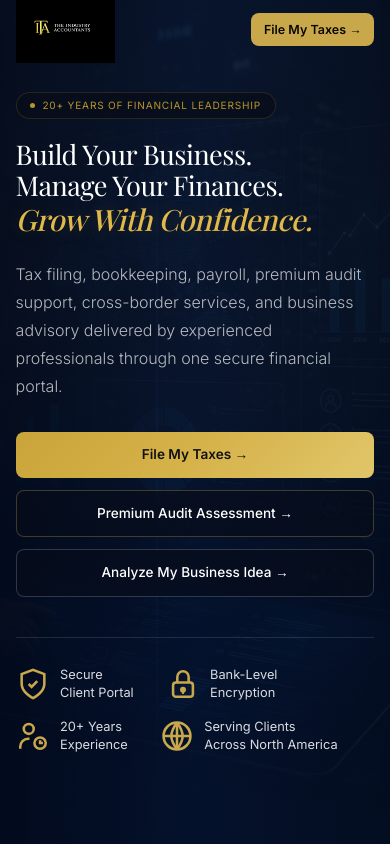
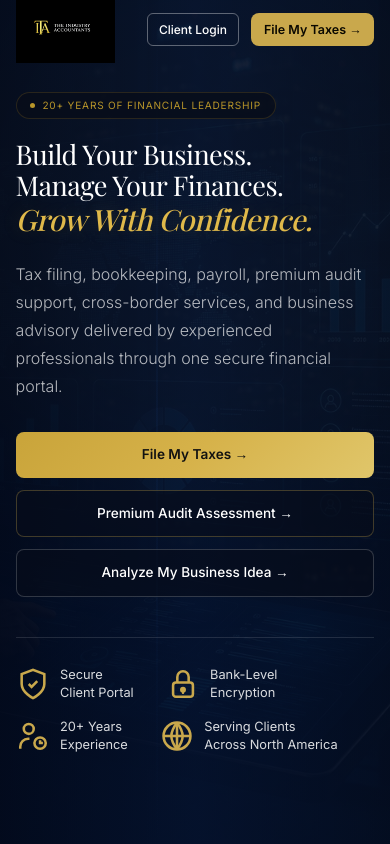
Before and after one commit to industryaccountants/industry-accountants-site, a website: page index.html in a window 390 px wide. Shown: the top 844 px of the page. Drawn offline with nearby package versions, Linux system fonts and the light colour scheme; a web font is replaced by a local one.

Commit message:
fix: show Client Login on mobile

```diff
--- a/index.html
+++ b/index.html
@@ -177,7 +177,7 @@
       /* ── NAV ── */
       nav{padding:0 4vw!important;height:60px}
       .nav-links{display:none!important}
-      .btn-ghost{display:none!important}
+      .btn-ghost{font-size:.75rem!important;padding:.35rem .7rem!important;border-radius:6px!important}
       .btn-navy{font-size:.78rem!important;padding:.4rem .8rem!important}
 
       /* ── HERO ── */
```
